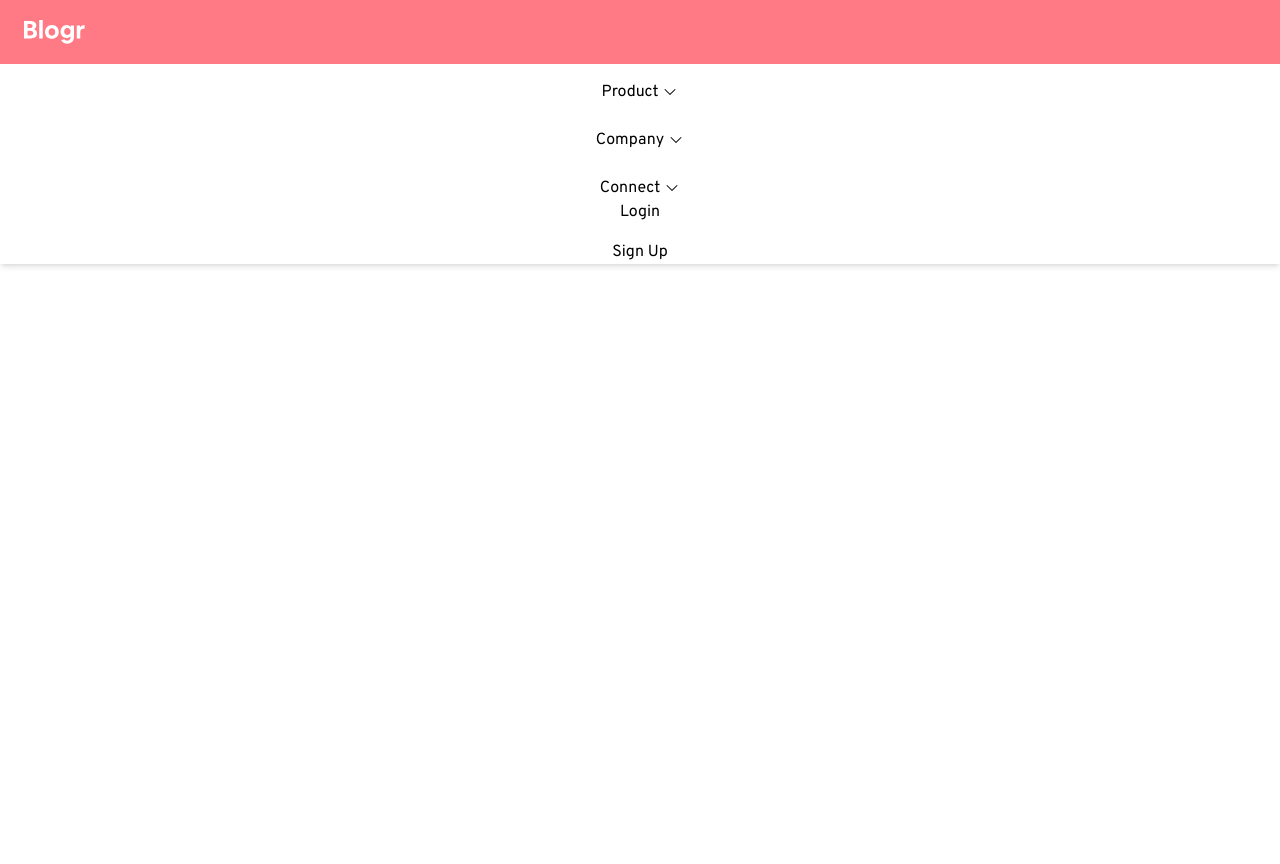
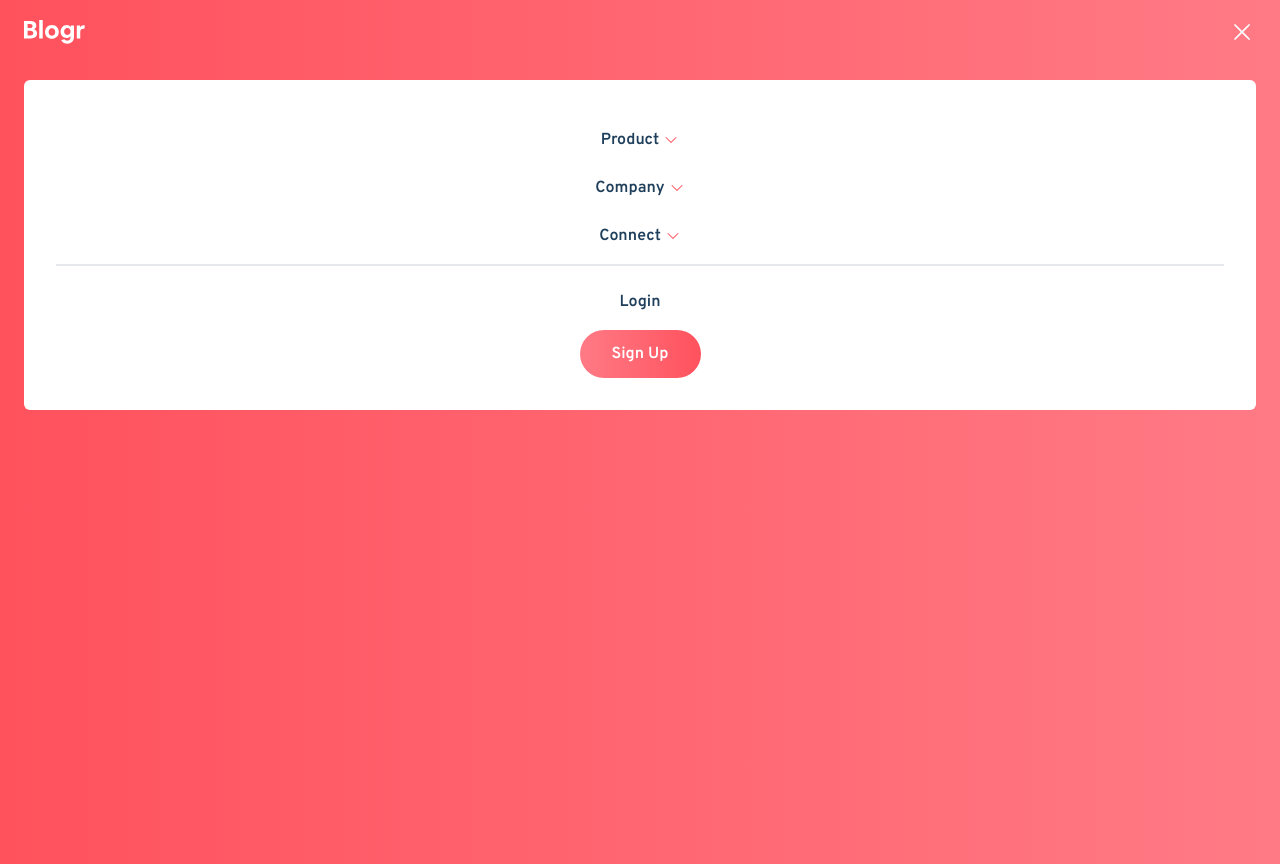
Before and after one commit to AmineElkhalidy/blogr, a React (Vite) app: page / in a window 1280 px wide. Both pictures are taken after a click on the element 1242 px from the left and 32 px from the top of the page. Before the commit the page ends 800 px from the top, so only its background shows below. Built offline with nearby package versions, Linux system fonts and the light colour scheme.

Commit message:
Navbar added!

```diff
--- a/src/components/Header/Header.tsx
+++ b/src/components/Header/Header.tsx
@@ -13,9 +13,12 @@ import {
 
 const Header: React.FC = () => {
   const [active, setActive] = useState(false);
+  const [changeArrowOne, setChangeArrowOne] = useState(false);
+  const [changeArrowTwo, setChangeArrowTwo] = useState(false);
+  const [changeArrowThree, setChangeArrowThree] = useState(false);
 
   return (
-    <header className="relative w-full h-full bg-lighterRed from-r to-lightRed">
+    <header className="relative w-full h-full bg-gradient-to-r from-lightRed to-lighterRed">
       <nav className="h-16 flex justify-between items-center px-6">
         <img
           className="h-6"
@@ -23,53 +26,87 @@ const Header: React.FC = () => {
           alt="Blogr navbar logo"
           loading="lazy"
         />
-
         {/* Mobile menu */}
-        {active ? (
-          <div className="flex justify-center items-center h-full w-full px-6">
-            <div className="absolute top-20 left-0 w-full bg-white shadow-md">
+        {active && (
+          <div className="absolute top-20 left-0 w-full">
+            <div className="px-6">
+              <div className="bg-white rounded-md p-8">
                 {/* Navigation Links */}
-              <ul className="flex flex-col items-center justify-center gap-6 border-b-2/80">
+                <ul className="flex flex-col items-center justify-center gap-6 border-b-2 py-4">
                   <li>
-                  <a className="inline-flex items-center gap-1" href="#product">
+                    <a
+                      className="inline-flex items-center gap-1 text-darkBlue font-semibold"
+                      href="#product"
+                    >
                       Product{" "}
-                    <span>
-                      <ChevronDownIcon className="w-4 h-4" />
+                      {!changeArrowOne ? (
+                        <span onClick={() => setChangeArrowOne(true)}>
+                          <ChevronDownIcon className="w-4 h-4 text-lightRed" />
                         </span>
+                      ) : (
+                        <span onClick={() => setChangeArrowOne(false)}>
+                          <ChevronUpIcon className="w-4 h-4 text-lightRed" />
+                        </span>
+                      )}
                     </a>
                   </li>
 
                   <li>
-                  <a className="inline-flex items-center gap-1" href="#company">
+                    <a
+                      className="inline-flex items-center gap-1 text-darkBlue font-semibold"
+                      href="#company"
+                    >
                       Company{" "}
-                    <span>
-                      <ChevronDownIcon className="w-4 h-4" />
+                      {!changeArrowTwo ? (
+                        <span onClick={() => setChangeArrowTwo(true)}>
+                          <ChevronDownIcon className="w-4 h-4 text-lightRed" />
                         </span>
+                      ) : (
+                        <span onClick={() => setChangeArrowTwo(false)}>
+                          <ChevronUpIcon className="w-4 h-4 text-lightRed" />
+                        </span>
+                      )}
                     </a>
                   </li>
 
                   <li>
-                  <a className="inline-flex items-center gap-1" href="#connect">
+                    <a
+                      className="inline-flex items-center gap-1 text-darkBlue font-semibold"
+                      href="#connect"
+                    >
                       Connect{" "}
-                    <span>
-                      <ChevronDownIcon className="w-4 h-4" />
+                      {!changeArrowThree ? (
+                        <span onClick={() => setChangeArrowThree(true)}>
+                          <ChevronDownIcon className="w-4 h-4 text-lightRed" />
                         </span>
+                      ) : (
+                        <span onClick={() => setChangeArrowThree(false)}>
+                          <ChevronUpIcon className="w-4 h-4 text-lightRed" />
+                        </span>
+                      )}
                     </a>
                   </li>
                 </ul>
 
                 {/* Login & Sign Up buttons container */}
-              <div className="flex flex-col justify-center items-center gap-4">
-                <a className="" href="#login">
+                <div className="flex flex-col justify-center items-center gap-4 mt-6">
+                  <a className="text-darkBlue font-semibold" href="#login">
                     Login
                   </a>
-                <a className="" href="#sign-up">
+                  <a
+                    className="text-white font-semibold py-3 px-8 rounded-full bg-gradient-to-l from-bg-lightRed to-bg-lighterRed/30"
+                    href="#sign-up"
+                  >
                     Sign Up
                   </a>
                 </div>
               </div>
             </div>
-        ) : active ? (
+          </div>
+        )}
+
+        {/* Toggle nav icon */}
+        {active ? (
           <span
             onClick={() => setActive(false)}
             className="inline-flex items-center justify-center"
@@ -84,7 +121,6 @@ const Header: React.FC = () => {
             <Bars3Icon className="h-7 w-7 cursor-pointer text-white" />
           </span>
         )}
-
         {/* Desktop menu */}
         <div className="hidden">
           {/* Navigation Links */}
--- a/src/pages/index.tsx
+++ b/src/pages/index.tsx
@@ -1,7 +1,11 @@
 import React from "react";
 
 const Home: React.FC = () => {
-  return <React.Fragment></React.Fragment>;
+  return (
+    <React.Fragment>
+      <section className="min-h-screen bg-gradient-to-r from-lightRed to-lighterRed"></section>
+    </React.Fragment>
+  );
 };
 
 export default Home;
```
Lines whose indentation alone changed are shown as unchanged.
